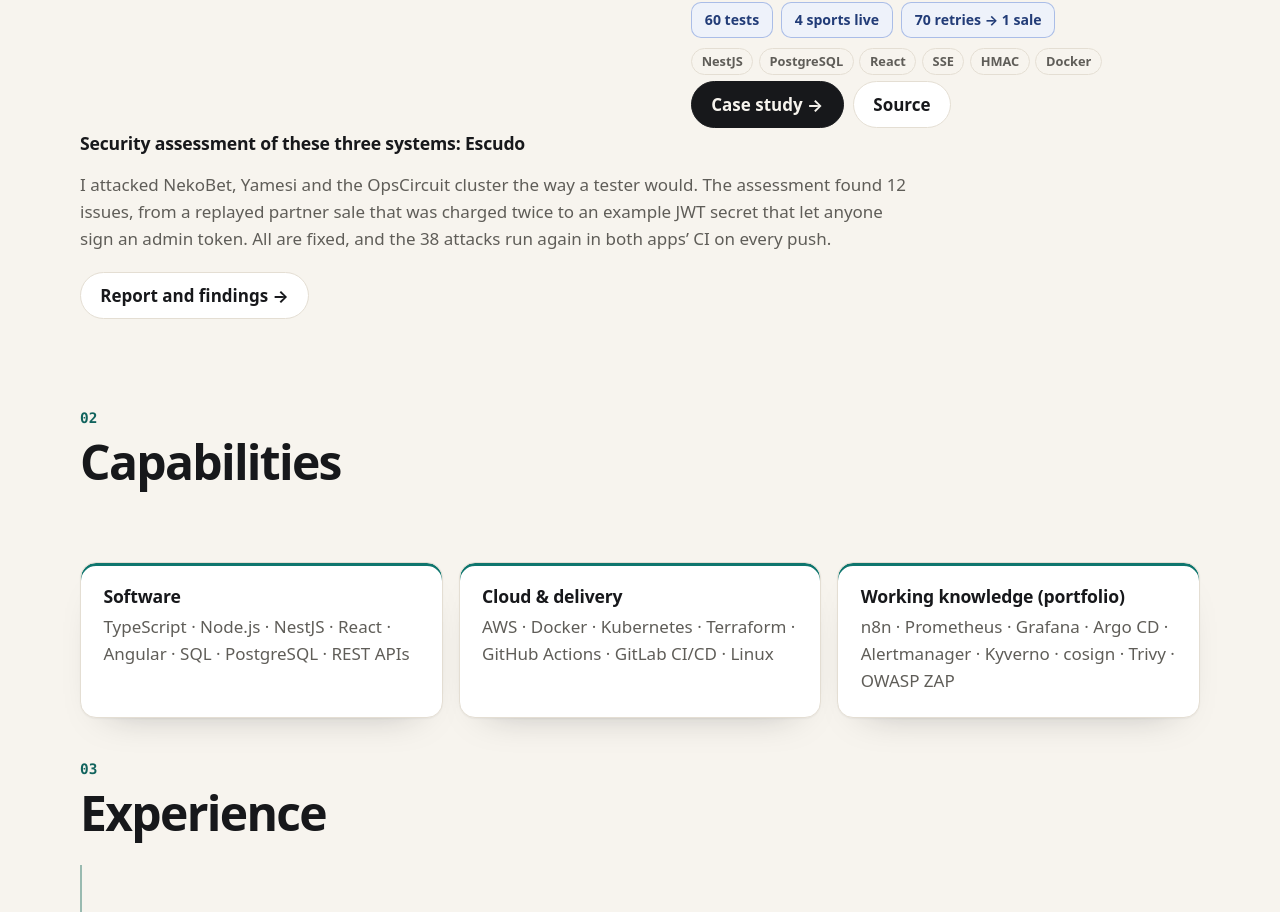
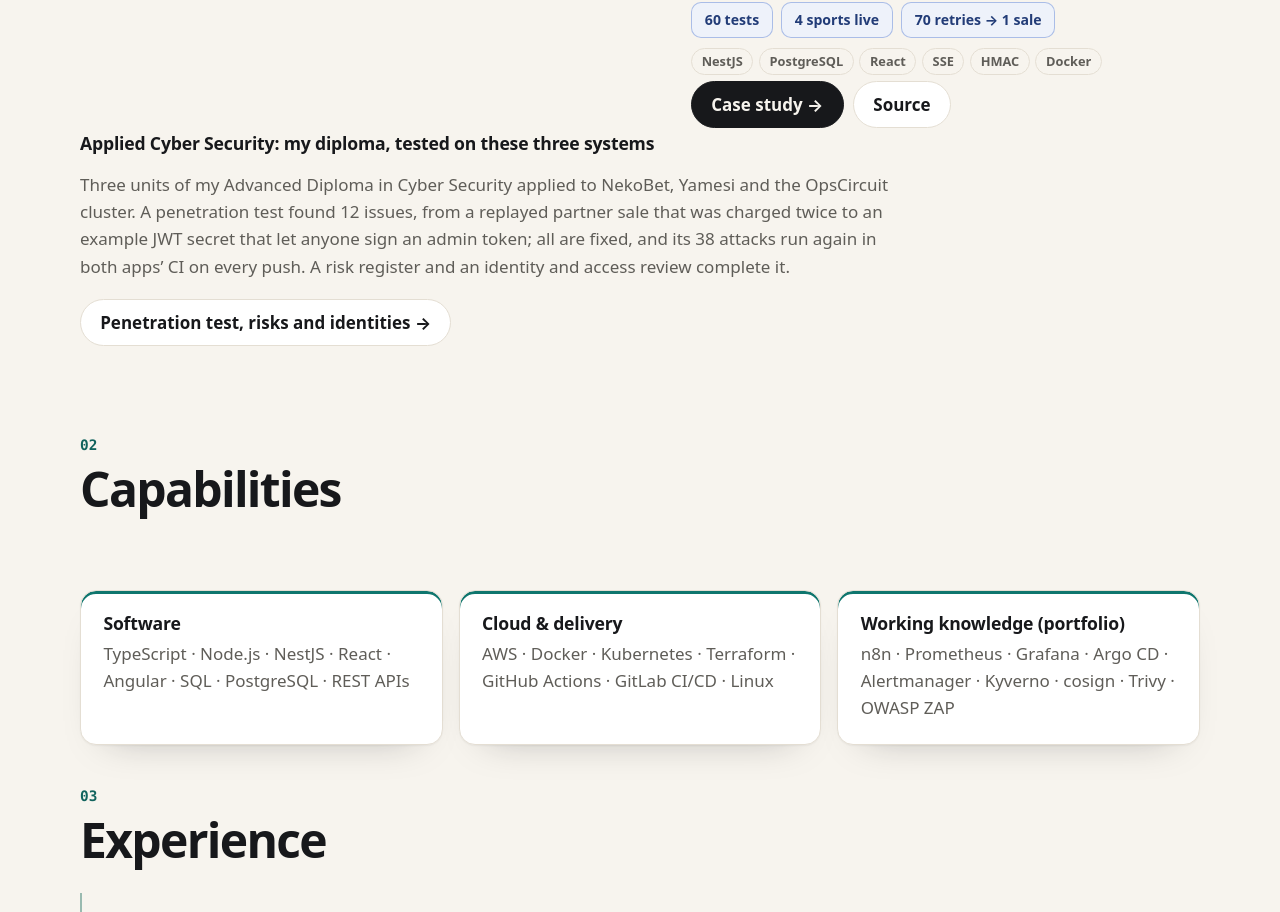
Before and after one commit to vzuliani97/vzuliani97.github.io, a React (Vite) app: page / in a window 1280 px wide. Shown: the part 4519-5431 px from the top of the page. Built offline with nearby package versions, Linux system fonts and the light colour scheme.

Commit message:
docs: Applied Cyber Security (formerly Escudo): penetration test, risk register, identity review

```diff
--- a/src/App.tsx
+++ b/src/App.tsx
@@ -179,7 +179,7 @@ function Home({ t }: { t: T }) {
           <h3>{t(ui.assessmentTitle)}</h3>
           <p className="muted">{t(ui.assessmentText)}</p>
           <p className="links">
-            <a className="button" href={`${GITHUB}/escudo`}>
+            <a className="button" href={`${GITHUB}/applied-cybersecurity`}>
               {t(ui.assessmentLink)} →
             </a>
           </p>
--- a/src/content.ts
+++ b/src/content.ts
@@ -69,12 +69,12 @@ export const ui = {
     es: 'Resultados de pruebas de los tres repositorios y el puntaje Lighthouse de este sitio',
   },
   home: { en: 'Back to the home page', es: 'Volver al inicio' },
-  assessmentTitle: { en: 'Security assessment of these three systems: Escudo', es: 'Evaluación de seguridad de estos tres sistemas: Escudo' },
+  assessmentTitle: { en: 'Applied Cyber Security: my diploma, tested on these three systems', es: 'Ciberseguridad aplicada: mi diploma, probado en estos tres sistemas' },
   assessmentText: {
-    en: 'I attacked NekoBet, Yamesi and the OpsCircuit cluster the way a tester would. The assessment found 12 issues, from a replayed partner sale that was charged twice to an example JWT secret that let anyone sign an admin token. All are fixed, and the 38 attacks run again in both apps’ CI on every push.',
-    es: 'Ataqué NekoBet, Yamesi y el clúster de OpsCircuit como lo haría un pentester. Encontré 12 fallas, desde una venta de un integrador que se cobraba dos veces al repetirla hasta un secreto JWT de ejemplo que permitía firmar un token de administrador. Todas están corregidas, y los 38 ataques vuelven a correr en el CI de ambas aplicaciones en cada push.',
+    en: 'Three units of my Advanced Diploma in Cyber Security applied to NekoBet, Yamesi and the OpsCircuit cluster. A penetration test found 12 issues, from a replayed partner sale that was charged twice to an example JWT secret that let anyone sign an admin token; all are fixed, and its 38 attacks run again in both apps’ CI on every push. A risk register and an identity and access review complete it.',
+    es: 'Tres unidades de mi Advanced Diploma en Ciberseguridad aplicadas a NekoBet, Yamesi y el clúster de OpsCircuit. Una prueba de penetración encontró 12 fallas, desde una venta de un integrador que se cobraba dos veces al repetirla hasta un secreto JWT de ejemplo que permitía firmar un token de administrador; todas están corregidas, y sus 38 ataques vuelven a correr en el CI de ambas aplicaciones en cada push. Lo completan un registro de riesgos y una revisión de identidades y accesos.',
   },
-  assessmentLink: { en: 'Report and findings', es: 'Informe y hallazgos' },
+  assessmentLink: { en: 'Penetration test, risks and identities', es: 'Pentest, riesgos e identidades' },
 } satisfies Record<string, L>;
 
 export const hero = {
@@ -344,7 +344,7 @@ export const projects: Project[] = [
       { check: { en: 'Concurrent sales of one piece', es: 'Ventas simultáneas de una pieza' }, result: { en: 'One sale, one PIECE_NOT_AVAILABLE', es: 'Una venta y un PIECE_NOT_AVAILABLE' }, href: `${repo('yamesi')}/blob/main/backend/test/e2e/invoices.e2e-spec.ts` },
       { check: { en: 'Static analysis and secrets', es: 'Análisis estático y secretos' }, result: { en: 'CodeQL and Gitleaks green', es: 'CodeQL y Gitleaks en verde' }, href: `${repo('yamesi')}/actions` },
       { check: { en: 'Image and DAST scans', es: 'Escaneo de imágenes y DAST' }, result: { en: 'Trivy: 0 fixable critical or high CVEs; ZAP: no unaccepted warnings', es: 'Trivy: 0 CVE críticas o altas corregibles; ZAP: sin alertas no aceptadas' }, href: `${repo('yamesi')}/blob/main/.zap/rules.tsv` },
-      { check: { en: 'Security assessment', es: 'Evaluación de seguridad' }, result: { en: 'Photos kept GPS and sellers saw costs: found, fixed, retested in CI', es: 'Las fotos conservaban el GPS y el vendedor veía costos: encontrado, corregido y probado en CI' }, href: `${repo('escudo')}#findings` },
+      { check: { en: 'Security assessment', es: 'Evaluación de seguridad' }, result: { en: 'Photos kept GPS and sellers saw costs: found, fixed, retested in CI', es: 'Las fotos conservaban el GPS y el vendedor veía costos: encontrado, corregido y probado en CI' }, href: `${repo('applied-cybersecurity')}#findings` },
     ],
     screens: [
       { src: '/media/yamesi-sell.jpg', alt: { en: 'Point of sale with catalog photos; each line of the sale shows its piece', es: 'Punto de venta con fotos del catálogo; cada línea de la venta muestra su pieza' }, width: 1600, height: 1111 },
@@ -463,7 +463,7 @@ export const projects: Project[] = [
       { check: { en: 'Outage and bad-release drills', es: 'Simulacros de caída y versión rota' }, result: { en: 'Postmortem published', es: 'Postmortem publicado' }, href: `${repo('opscircuit')}/blob/main/docs/incidents/2026-10-30-postmortem.md` },
       { check: { en: 'Checkov on Terraform and manifests', es: 'Checkov sobre Terraform y manifiestos' }, result: { en: '0 failed checks, exceptions documented', es: '0 controles fallidos, excepciones documentadas' }, href: `${repo('opscircuit')}/blob/main/.checkov.yaml` },
       { check: { en: 'Unsigned-image drill', es: 'Simulacro con imagen sin firma' }, result: { en: 'Denied at admission; the signed image runs pinned to its digest', es: 'Rechazada en la admisión; la imagen firmada corre fijada a su digest' }, href: `${repo('opscircuit')}/blob/main/docs/incidents/drill-unsigned-image.log` },
-      { check: { en: 'Security assessment', es: 'Evaluación de seguridad' }, result: { en: 'Cluster ports open to the local network: found, fixed, checked by make validate', es: 'Puertos del clúster abiertos a la red local: encontrado, corregido y verificado con make validate' }, href: `${repo('escudo')}/blob/main/findings/ESC-03-kind-ports-on-all-interfaces.md` },
+      { check: { en: 'Security assessment', es: 'Evaluación de seguridad' }, result: { en: 'Cluster ports open to the local network: found, fixed, checked by make validate', es: 'Puertos del clúster abiertos a la red local: encontrado, corregido y verificado con make validate' }, href: `${repo('applied-cybersecurity')}/blob/main/findings/ESC-03-kind-ports-on-all-interfaces.md` },
       { check: { en: 'Terraform for AWS', es: 'Terraform para AWS' }, result: { en: 'Validated in CI, never applied', es: 'Validado en CI, nunca aplicado' }, href: `${repo('opscircuit')}/tree/main/terraform/aws` },
     ],
     screens: [
@@ -580,7 +580,7 @@ export const projects: Project[] = [
       { check: { en: 'Concurrency experiment', es: 'Experimento de concurrencia' }, result: { en: 'Naive 70 approved, conditional UPDATE 50 (local, not a benchmark)', es: 'Versión ingenua 70, UPDATE condicional 50 (local, no es un benchmark)' }, href: `${repo('nekobet')}/blob/main/docs/concurrency-experiment.md` },
       { check: { en: 'Static analysis, secrets, dependencies', es: 'Análisis estático, secretos y dependencias' }, result: { en: 'CodeQL, Gitleaks and npm audit green', es: 'CodeQL, Gitleaks y npm audit en verde' }, href: `${repo('nekobet')}/actions` },
       { check: { en: 'Supply chain', es: 'Cadena de suministro' }, result: { en: 'Trivy and ZAP gates; images with SBOM and provenance, signed with cosign', es: 'Controles de Trivy y ZAP; imágenes con SBOM y procedencia, firmadas con cosign' }, href: `${repo('nekobet')}#security` },
-      { check: { en: 'Security assessment', es: 'Evaluación de seguridad' }, result: { en: 'A replayed partner sale was charged twice: found, fixed, retested in CI', es: 'Una venta de un integrador repetida se cobraba dos veces: encontrado, corregido y probado en CI' }, href: `${repo('escudo')}/blob/main/findings/ESC-02-hmac-replay-new-idempotency-key.md` },
+      { check: { en: 'Security assessment', es: 'Evaluación de seguridad' }, result: { en: 'A replayed partner sale was charged twice: found, fixed, retested in CI', es: 'Una venta de un integrador repetida se cobraba dos veces: encontrado, corregido y probado en CI' }, href: `${repo('applied-cybersecurity')}/blob/main/findings/ESC-02-hmac-replay-new-idempotency-key.md` },
     ],
     screens: [
       { src: '/media/nekobet-betting.jpg', alt: { en: 'Live sportsbook: matches by league, moving 1X2 odds, a link to every market, bet slip and my bets', es: 'Apuestas en vivo: partidos por liga, cuotas 1X2 que se mueven, enlace a todos los mercados, cupón y mis apuestas' }, width: 1600, height: 1111 },
--- a/src/styles.css
+++ b/src/styles.css
@@ -1282,6 +1282,6 @@ pre {
   color: var(--ink);
 }
 
-/* Escudo, under the selected work */
+/* Applied Cyber Security, under the selected work */
 .assessment { margin-top: 3rem; max-width: 52rem; }
 .assessment h3 { margin-bottom: 0.5rem; }
```
